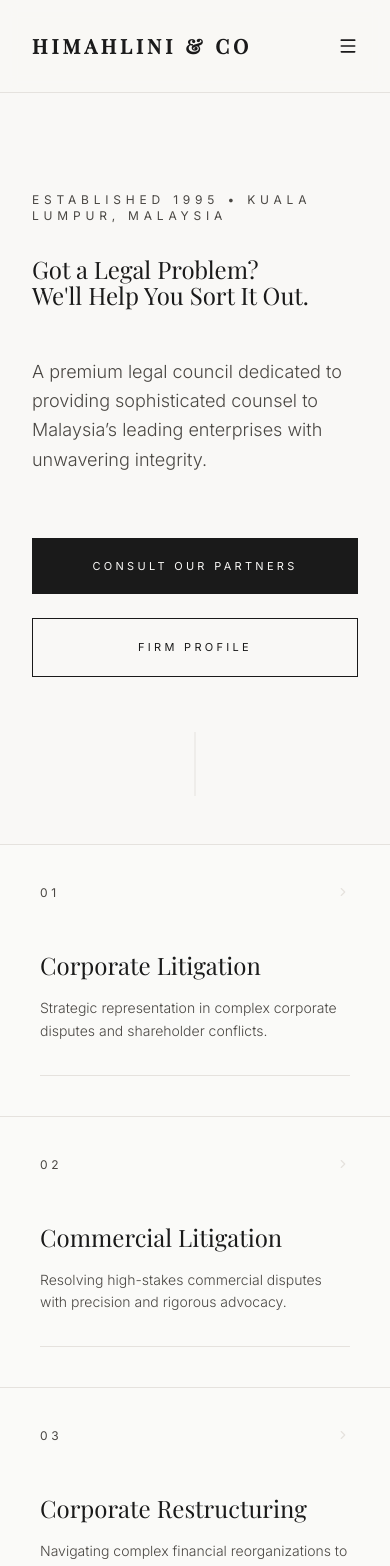
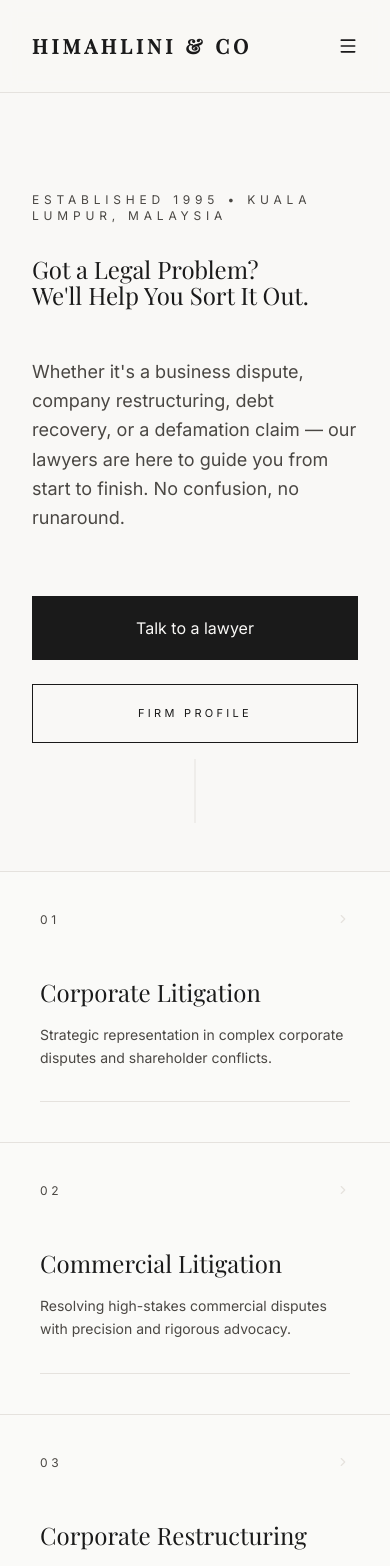
Before and after one commit to himahlini/landing-page, a React (Vite) app: page / in a window 390 px wide. Shown: the top 1566 px of the page. Built offline with nearby package versions, Linux system fonts and the light colour scheme; a web font is replaced by a local one.

Commit message:
chore: update ui

```diff
--- a/src/App.tsx
+++ b/src/App.tsx
@@ -130,7 +130,7 @@ const SectionHeader = ({
         {label}
       </span>
     )}
-    <Component className={`text-2xl md:text-4xl lg:text-[52px] leading-[1.1] ${light ? 'font-light' : 'font-serif'} text-primary`}>
+    <Component className={`text-2xl md:text-4xl lg:text-5xl leading-[1.1] ${light ? 'font-normal' : 'font-serif'} text-primary`}>
       {title}
     </Component>
   </div>
@@ -222,13 +222,13 @@ const Hero = () => {
             title={<>Got a Legal Problem? <br/>We'll Help You Sort It Out.</>}
             light
           />
-          <p className="font-sans text-lg md:text-xl text-accent leading-relaxed max-w-xl mb-16 font-light">
-            A premium legal council dedicated to providing sophisticated counsel to Malaysia’s leading enterprises with unwavering integrity.
+          <p className="font-sans text-lg md:text-xl text-accent leading-relaxed max-w-xl mb-16 font-normal">
+            Whether it's a business dispute, company restructuring, debt recovery, or a defamation claim — our lawyers are here to guide you from start to finish. No confusion, no runaround.
           </p>
 
           <div className="flex flex-col sm:flex-row gap-6">
-            <button className="bg-primary text-bg px-12 py-5 font-sans text-[11px] tracking-[0.3em] uppercase transition-opacity hover:opacity-90">
-              Consult Our Partners
+            <button className="bg-primary text-bg px-12 py-5 font-sans text-md transition-opacity hover:opacity-90">
+              Talk to a lawyer
             </button>
             <button className="border border-primary text-primary px-12 py-5 font-sans text-[11px] tracking-[0.3em] uppercase transition-colors hover:bg-white/50">
               Firm Profile
@@ -268,7 +268,7 @@ const Expertise = () => {
             </div>
             <div>
               <h3 className="text-2xl font-serif text-primary mb-4 transition-colors group-hover:text-primary">{practice.title}</h3>
-              <p className="font-sans text-sm text-accent leading-relaxed font-light">
+              <p className="font-sans text-sm text-accent leading-relaxed font-normal">
                 {practice.desc}
               </p>
             </div>
@@ -288,9 +288,9 @@ const Story = () => {
           <div className="lg:w-1/2">
             <SectionHeader
               label="The Firm"
-              title={<>Founded on Truth. <br />Sustained by Results.</>}
+              title={<>Trusted Corporate Lawyers in KL <br />Since 1995</>}
             />
-            <div className="space-y-8 text-accent font-light leading-relaxed font-sans text-sm max-w-md">
+            <div className="space-y-8 text-accent font-normal leading-relaxed font-sans text-sm max-w-md">
               <p>
                 Established in 1995, Himahlini & Co represents the intersection of Malaysian legacy and global legal standards. Our practice is built on the belief that clarity is the ultimate form of sophistication.
               </p>
@@ -381,14 +381,16 @@ const Contact = () => {
 const People = () => {
   const team = [
     {
-      name: "Himahlini A/P M. Ramalingam @ Yalumallai",
+      // name: "Himahlini A/P M. Ramalingam @ Yalumallai",
+      name: "Himahlini",
       role: "Managing Partner",
       credentials: "LLB (Hons) University of Malaya",
       bio: "Advocate & Solicitor of the High Court of Malaya since May 2005",
       image: "https://images.unsplash.com/photo-1573496359142-b8d87734a5a2?auto=format&fit=crop&q=80&w=1000"
     },
     {
-      name: "Aiman Haqeem Al Sadat bin Zyed Al Sadat",
+      // name: "Aiman Haqeem Al Sadat bin Zyed Al Sadat",
+      name: "Aiman Haqeem",
       role: "Partner",
       credentials: "LLB (Hons) Universiti Teknologi MARA",
       bio: "Advocate & Solicitor of the High Court of Malaya since October 2021",
@@ -414,7 +416,7 @@ const People = () => {
               className="mb-0"
             />
           </div>
-          <p className="text-accent max-w-sm font-sans text-sm font-light leading-relaxed mb-12">
+          <p className="text-accent max-w-sm font-sans text-sm font-normal leading-relaxed mb-12">
             Our multi-disciplinary team combines local depth with global litigation standards.
           </p>
         </div>
@@ -436,7 +438,7 @@ const People = () => {
                 <span className="block mb-1 text-primary">{lawyer.role}</span>
                 {lawyer.credentials}
               </div>
-              <p className="text-accent font-sans text-xs leading-relaxed font-normal">
+              <p className="text-accent font-sans text-sm leading-relaxed font-normal">
                 {lawyer.bio}
               </p>
             </motion.div>
@@ -487,8 +489,8 @@ const PracticeDetail = () => {
                   to={`/practice/${prevPractice.slug}`}
                   className="flex flex-col gap-2 group max-w-[150px]"
                 >
-                  <span className="text-[8px] uppercase tracking-[0.3em] text-accent group-hover:text-primary transition-colors">Previous</span>
-                  <span className="text-xs font-serif text-primary lowercase font-light group-hover:opacity-70 transition-opacity">
+                  <span className="text-xs uppercase text-accent group-hover:text-primary transition-colors">Previous</span>
+                  <span className="text-sm font-serif text-primary lowercase font-normal group-hover:opacity-70 transition-opacity">
                     {prevPractice.title}
                   </span>
                 </Link>
@@ -499,8 +501,8 @@ const PracticeDetail = () => {
                   to={`/practice/${nextPractice.slug}`}
                   className="flex flex-col gap-2 group text-right max-w-[150px]"
                 >
-                  <span className="text-[8px] uppercase tracking-[0.3em] text-accent group-hover:text-primary transition-colors">Next Area</span>
-                  <span className="text-xs font-serif text-primary lowercase font-light group-hover:opacity-70 transition-opacity">
+                  <span className="text-xs uppercase text-accent group-hover:text-primary transition-colors">Next Area</span>
+                  <span className="text-sm font-serif text-primary lowercase font-normal group-hover:opacity-70 transition-opacity">
                     {nextPractice.title}
                   </span>
                 </Link>
```
